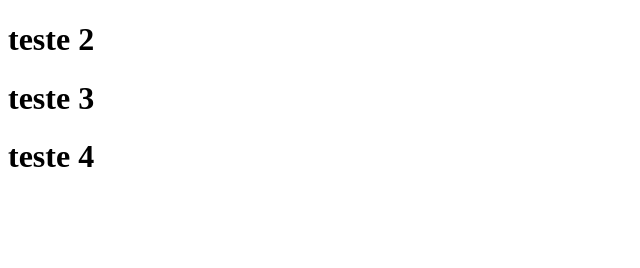
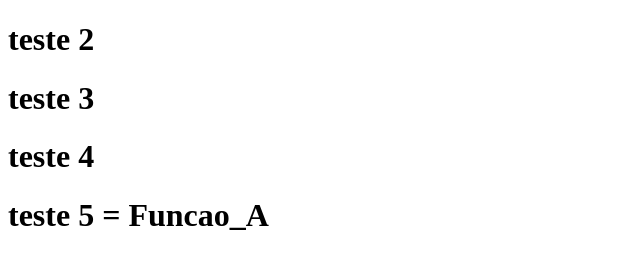
Before and after one commit to brunaferreir/teste2, a plain HTML site: page index.html in a window 1280 px wide. Shown: the whole page, without its empty margins (0-640 px from the left). Drawn offline with Linux system fonts and the light colour scheme.

Commit message:
terceiro commit

```diff
--- a/index.html
+++ b/index.html
@@ -9,6 +9,7 @@
     <h1>teste 2</h1>
     <h1>teste 3</h1>
     <h1>teste 4</h1>
+    <h1>teste 5 = Funcao_A</h1>
 
 </body>
 </html>
```
